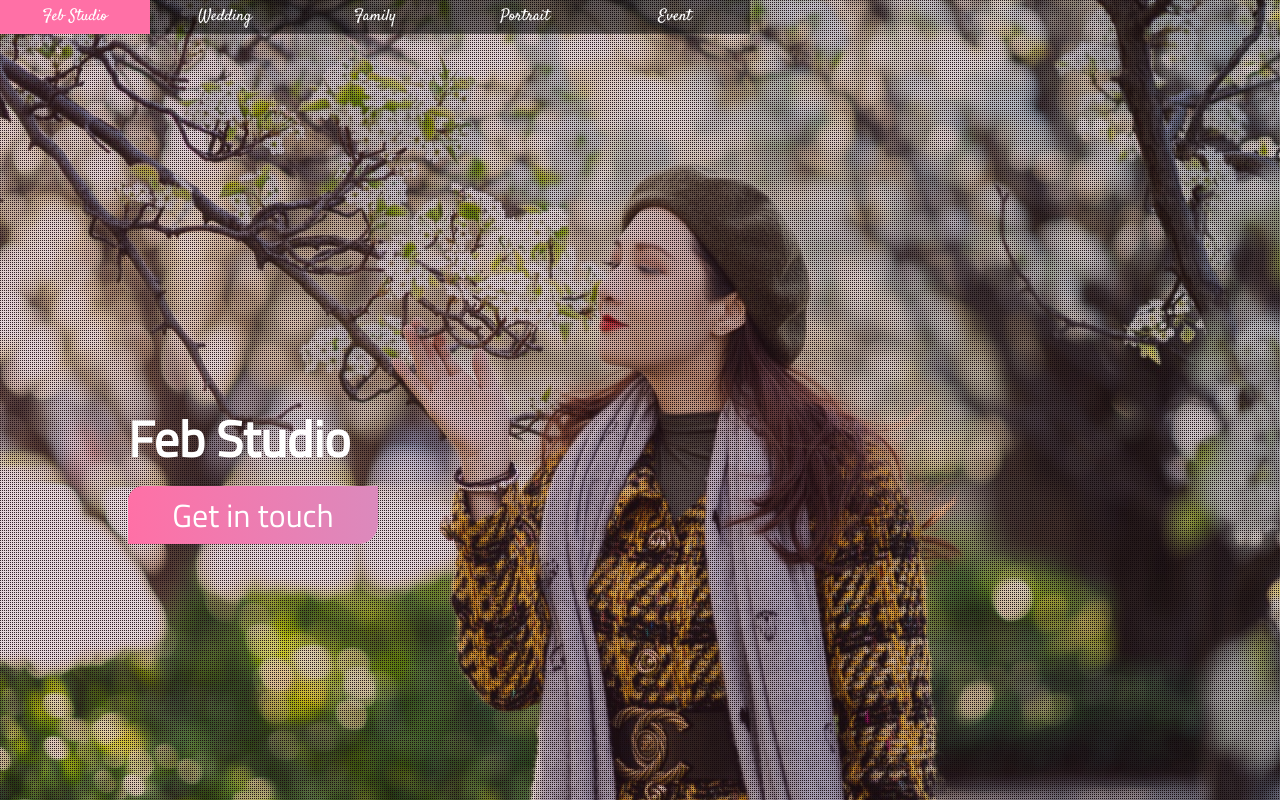
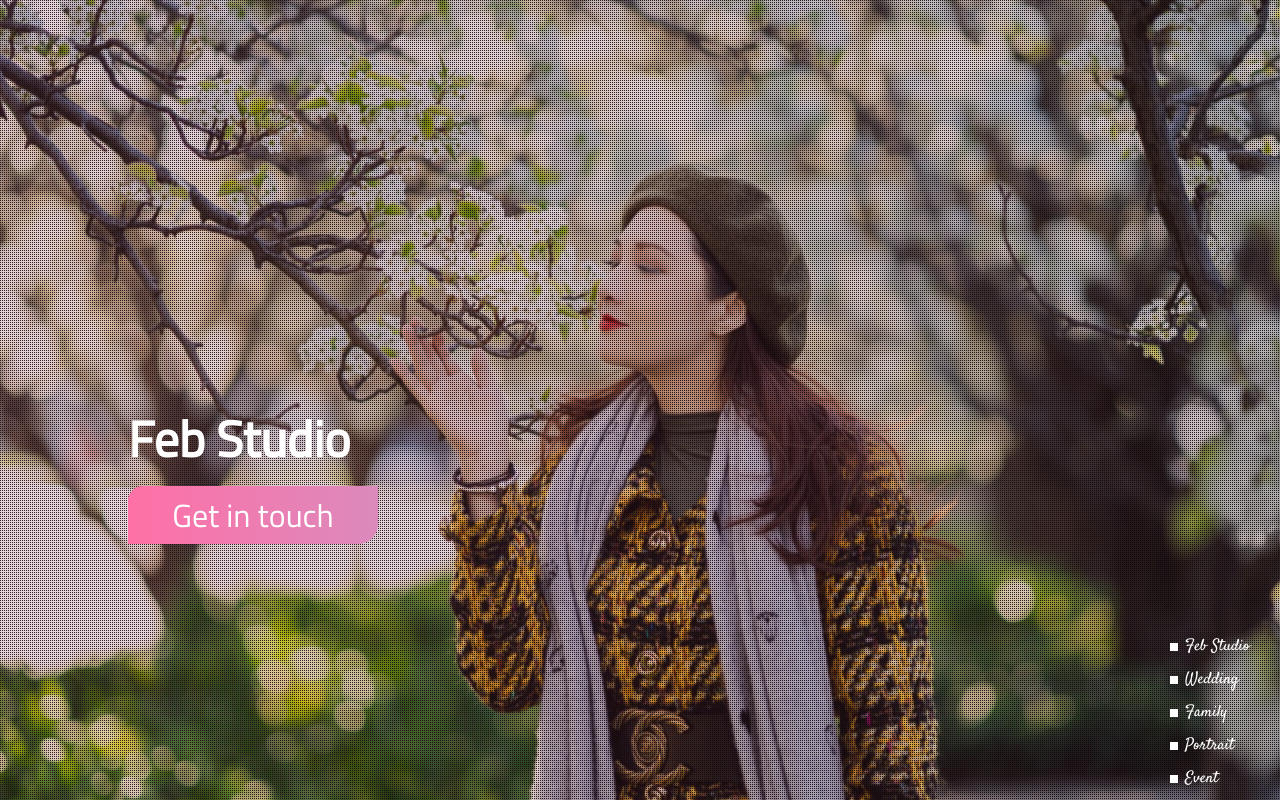
Before and after one commit to febdao/feb-studio-react, a React (Create React App) app: page / in a window 1280 px wide. Shown: the top 800 px of the page. Built offline with nearby package versions, Linux system fonts and the light colour scheme.

Commit message:
DEV: Add cover bg

```diff
--- a/src/style.css
+++ b/src/style.css
@@ -249,15 +249,17 @@ h4 {
     right: 5px
 }
   }@media (min-width: 1024px) {.nav {
-    top: 0px;
-    left: 0px
+    /* top: 0px;
+    left: 0px; */
+    bottom: 5px;
+    right: 5px
 }
   }.nav__list {
     padding: 0;
     margin: 0;
     list-style: none;
   }@media (min-width: 1024px) {.nav__list {
-      display: flex
+      /* display: flex; */
   }
     }.nav__item {
 
@@ -267,11 +269,22 @@ h4 {
     font-size: 1rem;
     text-decoration: none;
     display: inline-block;
-    min-width: 150px;
-    text-align: center;
-    border-bottom: 1px solid rgba(255,255,255, 0.1);
-    transition: all 1s;
-    background-color: rgba(0,0,0,0.5);
-  }.nav__link:hover {
-      background-color: var(--color-primary);
-    }
+    min-width: 100px;
+    position: relative;
+  }.nav__link:before {
+      content: "";
+      width: 8px;
+      height: 8px;
+      background: white;
+      display: block;
+      position: absolute;
+      left: -5px;
+      bottom: 50%;
+      margin-bottom: -4px;
+      transition: all 0.3s;
+    }.nav__link:hover:before {
+        bottom: 8px;
+        width: 66px;
+        height: 1px;
+        left: 5px;
+      }
--- a/src/styles/nav.css
+++ b/src/styles/nav.css
@@ -8,8 +8,10 @@
   }
 
   @media (--desktop) {
-    top: 0px;
-    left: 0px;
+    /* top: 0px;
+    left: 0px; */
+    bottom: 5px;
+    right: 5px;
   }
 
   &__list {
@@ -18,7 +20,7 @@
     list-style: none;
 
     @media (--desktop) {
-      display: flex;
+      /* display: flex; */
     }
   }
 
@@ -32,14 +34,29 @@
     font-size: 1rem;
     text-decoration: none;
     display: inline-block;
-    min-width: 150px;
-    text-align: center;
-    border-bottom: 1px solid rgba(255,255,255, 0.1);
-    transition: all 1s;
-    background-color: rgba(0,0,0,0.5);
+    min-width: 100px;
+    position: relative;
+
+    &:before {
+      content: "";
+      width: 8px;
+      height: 8px;
+      background: white;
+      display: block;
+      position: absolute;
+      left: -5px;
+      bottom: 50%;
+      margin-bottom: -4px;
+      transition: all 0.3s;
+    }
 
     &:hover {
-      background-color: var(--color-primary);
+      &:before {
+        bottom: 8px;
+        width: 66px;
+        height: 1px;
+        left: 5px;
+      }
     }
   }
 }
```
Also changed, not shown: src/sections/portrait/6.jpg (deleted), src/sections/wedding/7.jpeg (renamed from src/sections/featured/7.jpeg).
